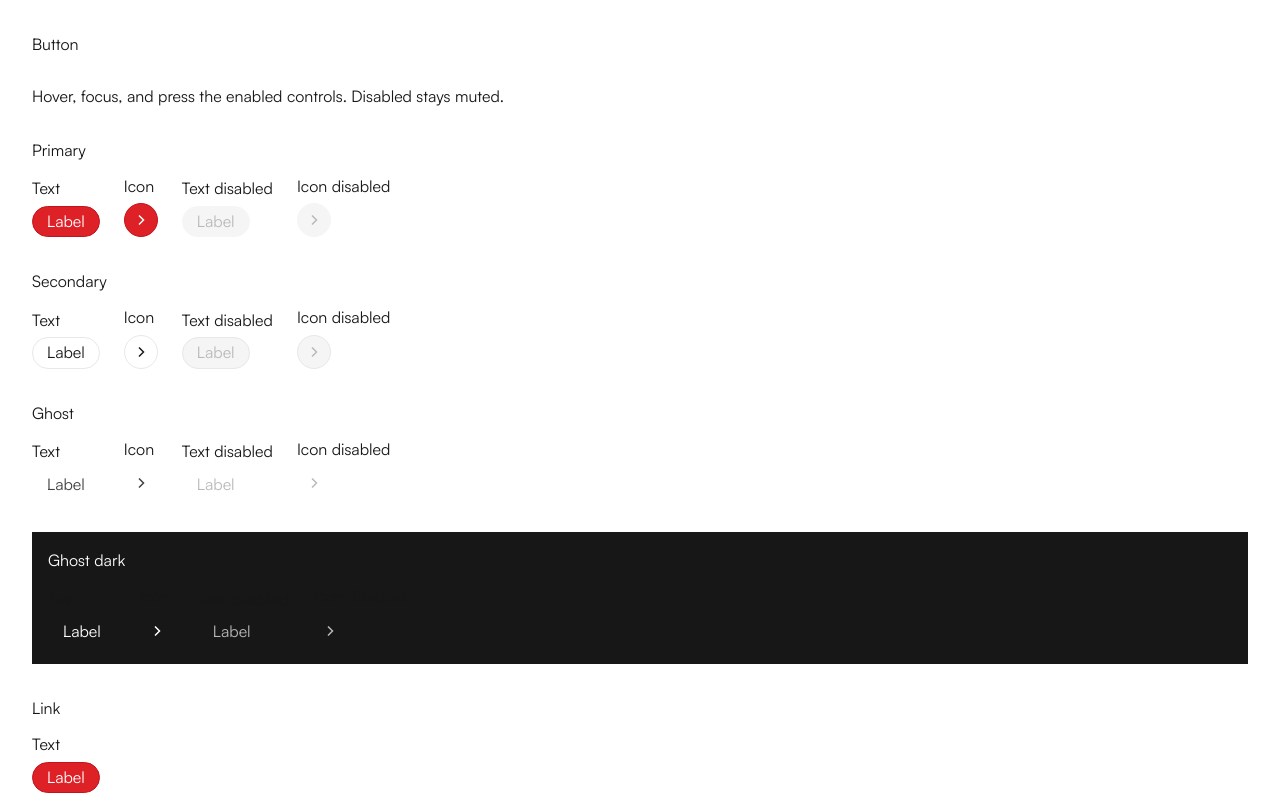
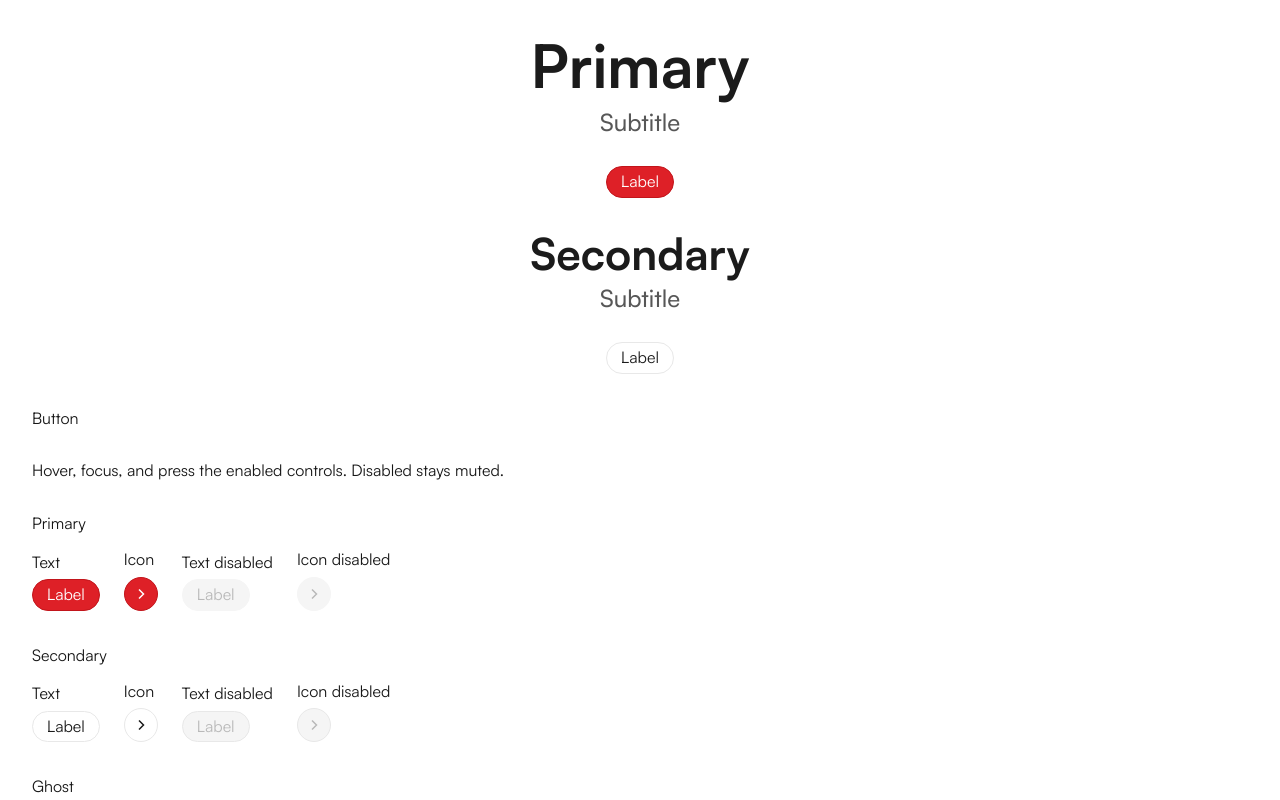
Before and after one commit to MatteoDirenzo/Octopus-website-demo, a Next.js app: page /dev/components in a window 1280 px wide. Shown: the top 800 px of the page. Built offline with nearby package versions, Linux system fonts and the light colour scheme.

Commit message:
feat (ui): created heading component with tests and included in components test page

```diff
--- a/src/app/dev/components/page.tsx
+++ b/src/app/dev/components/page.tsx
@@ -1,6 +1,7 @@
 import type { Metadata } from "next";
 import type { ReactNode } from "react";
 import { Button } from "@/components/Button";
+import { Heading } from "@/components/Heading";
 import { Chevron } from "@/components/icons/Chevron";
 
 export const metadata: Metadata = {
@@ -97,7 +98,18 @@ function ButtonSpecimen({ title, variant, tone = "light", onDark = false }: Spec
 export default function ComponentsPage() {
   return (
     <main className="flex flex-col gap-8 p-8">
-      <h1>Button</h1>
+      <Heading
+        title="Primary"
+        subtitle="Subtitle"
+        button={{ label: "Label", href: "/dev/components" }}
+      />
+      <Heading
+        variant="secondary"
+        title="Secondary"
+        subtitle="Subtitle"
+        button={{ label: "Label" }}
+      />
+      <h2>Button</h2>
       <p className="text-label">
         Hover, focus, and press the enabled controls. Disabled stays muted.
       </p>
--- /dev/null
+++ b/src/components/Heading/index.tsx
@@ -0,0 +1,52 @@
+import { Button } from "@/components/Button";
+import {
+  headingClassName,
+  type HeadingVariant,
+} from "@/helpers/components/heading";
+
+type HeadingButton = {
+  /** Accessible name of the action. */
+  label: string;
+  /** Renders a link. Omit it for a button. */
+  href?: string;
+};
+
+export type HeadingProps = {
+  /** Visual style and heading level. Primary is the page `h1`. */
+  variant?: HeadingVariant;
+  title: string;
+  subtitle?: string;
+  button?: HeadingButton;
+  className?: string;
+};
+
+/**
+ * Centered title, subtitle, and button. Primary is the only `h1` on a page.
+ * Secondary is an `h2`. The button uses the same variant.
+ */
+export function Heading({
+  variant = "primary",
+  title,
+  subtitle,
+  button,
+  className,
+}: HeadingProps) {
+  const classes = headingClassName({ variant, className });
+  const Title = variant === "primary" ? "h1" : "h2";
+
+  return (
+    <div className={classes.root}>
+      <Title className={classes.title}>{title}</Title>
+      {subtitle ? <p className={classes.subtitle}>{subtitle}</p> : null}
+      {button?.href !== undefined ? (
+        <Button variant={variant} href={button.href} className={classes.action}>
+          {button.label}
+        </Button>
+      ) : button ? (
+        <Button variant={variant} className={classes.action}>
+          {button.label}
+        </Button>
+      ) : null}
+    </div>
+  );
+}
--- /dev/null
+++ b/src/helpers/components/heading.ts
@@ -0,0 +1,41 @@
+import clsx from "clsx";
+
+export type HeadingVariant = "primary" | "secondary";
+
+type HeadingClassNameOptions = {
+  variant?: HeadingVariant;
+  className?: string;
+};
+
+/* Full width so a long line wraps and stays centered instead of scrolling sideways. */
+const TITLE: Record<HeadingVariant, string> = {
+  primary: "w-full text-h1-s text-text tablet:text-h1-m desktop:text-h1-l",
+  secondary: "w-full text-h2-s text-text tablet:text-h2-m desktop:text-h2-l",
+};
+
+const SUBTITLE =
+  "w-full text-subtitle-s text-text-muted tablet:text-subtitle-m desktop:text-subtitle-l";
+
+/* Primary title gap is 8px, then 12px from 1200. Secondary stays 8px. */
+const SUBTITLE_GAP: Record<HeadingVariant, string> = {
+  primary: "mt-2 desktop:mt-3",
+  secondary: "mt-2",
+};
+
+/* Primary button gap is 24px below 810, then 32px. Secondary stays 32px. */
+const BUTTON_GAP: Record<HeadingVariant, string> = {
+  primary: "mt-6 tablet:mt-8",
+  secondary: "mt-8",
+};
+
+export function headingClassName({
+  variant = "primary",
+  className,
+}: HeadingClassNameOptions) {
+  return {
+    root: clsx("flex flex-col items-center text-center", className),
+    title: TITLE[variant],
+    subtitle: clsx(SUBTITLE, SUBTITLE_GAP[variant]),
+    action: BUTTON_GAP[variant],
+  };
+}
--- a/src/styles/tokens.css
+++ b/src/styles/tokens.css
@@ -10,6 +10,8 @@
   --color-brand-border: #c2151b;
   --color-text: #1b1b1b;
   --color-text-subtle: #414141;
+  /* Subtitle ink. `--color-text-subtle` is the darker label grey. */
+  --color-text-muted: #575757;
   --color-text-inverse: #ffffff;
   --color-text-disabled: #b9b9b9;
   --color-surface-hover: #f9f9f9;
@@ -20,8 +22,48 @@
   --color-focus: #2069e859;
   --color-transparent: transparent;
 
+  /* Design medium on Satoshi is 470, not the default 500. */
+  --font-weight-medium: 470;
+
   --text-label: 1rem;
   --text-label--line-height: 1.1;
+
+  /*
+   * Titles use line-height 110% and weight 700.
+   * `h1-s` and `h2-m` are both 40px and stay separate so either can change.
+   */
+  --text-h1-l: 3.75rem;
+  --text-h1-l--line-height: 1.1;
+  --text-h1-l--font-weight: 700;
+  --text-h1-m: 3rem;
+  --text-h1-m--line-height: 1.1;
+  --text-h1-m--font-weight: 700;
+  --text-h1-s: 2.5rem;
+  --text-h1-s--line-height: 1.1;
+  --text-h1-s--font-weight: 700;
+  --text-h2-l: 2.75rem;
+  --text-h2-l--line-height: 1.1;
+  --text-h2-l--font-weight: 700;
+  --text-h2-m: 2.5rem;
+  --text-h2-m--line-height: 1.1;
+  --text-h2-m--font-weight: 700;
+  --text-h2-s: 2rem;
+  --text-h2-s--line-height: 1.1;
+  --text-h2-s--font-weight: 700;
+
+  /*
+   * Subtitles use line-height 100% and weight 470.
+   * Mobile 18px is `subtitle-s`. The spec also calls that size Subtitle/M.
+   */
+  --text-subtitle-l: 1.5rem;
+  --text-subtitle-l--line-height: 1;
+  --text-subtitle-l--font-weight: 470;
+  --text-subtitle-m: 1.25rem;
+  --text-subtitle-m--line-height: 1;
+  --text-subtitle-m--font-weight: 470;
+  --text-subtitle-s: 1.125rem;
+  --text-subtitle-s--line-height: 1;
+  --text-subtitle-s--font-weight: 470;
 
   --breakpoint-*: initial;
   --breakpoint-tablet: 810px;
```
Also changed, not shown: 1 other file (tests, documents, lock files or other folders).
